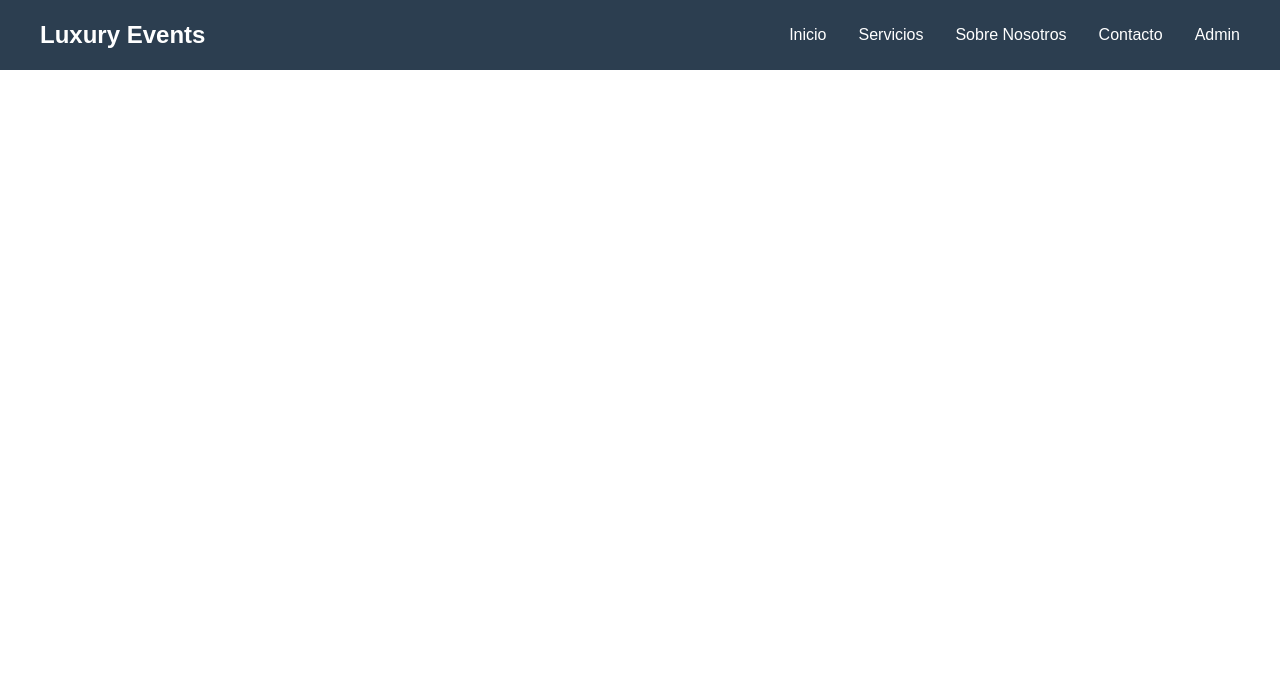
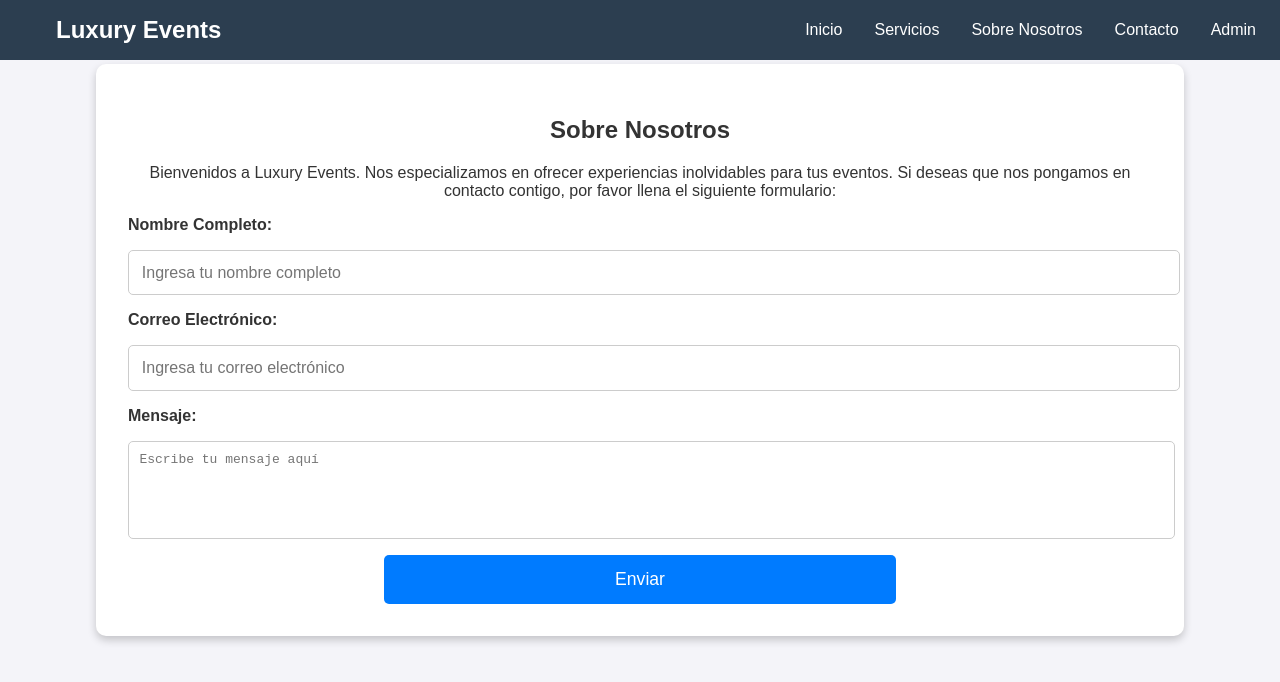
Before and after one commit to kevinkalvin62/eventos_sociales, a plain HTML site: page contacto.html in a window 1280 px wide. Drawn offline with Linux system fonts and the light colour scheme.

Commit message:
pagina de sobre nosotros llena, con css personal izado, se supone nada debio romperse pero pues XD

```diff
--- a/Componentes/CSS/index.css
+++ b/Componentes/CSS/index.css
@@ -5,6 +5,7 @@
     --text-color: #333;
     --light-bg: #ecf0f1;
 }
+
 
 * {
     margin: 0;
--- /dev/null
+++ b/Componentes/CSS/ptt.css
@@ -0,0 +1,130 @@
+
+body {
+    font-family: Arial, sans-serif;
+    margin: 0;
+    padding: 0;
+    background-color: #f4f4f9;
+    color: #333;
+}
+
+
+.about-us-section {
+    width: 80%;
+    margin: 5% auto;
+    background-color: #ffffff;
+    box-shadow: 0 4px 8px rgba(0, 0, 0, 0.2);
+    border-radius: 10px;
+    padding: 2em;
+    text-align: center;
+}
+
+
+.contact-form {
+    display: flex;
+    flex-direction: column;
+    gap: 1em;
+}
+
+.contact-form label {
+    font-weight: bold;
+    text-align: left;
+}
+
+.contact-form input,
+.contact-form textarea {
+    width: 100%;
+    padding: 0.8em;
+    border: 1px solid #ccc;
+    border-radius: 5px;
+    font-size: 1em;
+}
+
+.contact-form textarea {
+    resize: none;
+}
+
+.submit-button {
+    width: 50%;
+    margin: 0 auto;
+    padding: 0.8em 1.5em;
+    background-color: #007bff;
+    color: #fff;
+    font-size: 1.1em;
+    border: none;
+    border-radius: 5px;
+    cursor: pointer;
+    transition: background-color 0.3s ease;
+}
+
+.submit-button:hover {
+    background-color: #0056b3;
+}
+
+
+@media (max-width: 768px) {
+    .about-us-section {
+        width: 95%;
+        margin: 3% auto;
+    }
+    .submit-button {
+        width: 70%;
+    }
+}
+.header {
+    background-color: var(--primary-color);
+    padding: 1rem;
+    color: white;
+    position: fixed;
+    width: 100%;
+    top: 0;
+    z-index: 1000;
+}
+
+.nav {
+    display: flex;
+    justify-content: space-between;
+    align-items: center;
+    max-width: 1200px;
+    margin: 0 auto;
+}
+
+.logo {
+    font-size: 1.5rem;
+    font-weight: bold;
+}
+
+.nav-links {
+    display: flex;
+    gap: 2rem;
+}
+
+.nav-links a {
+    color: white;
+    text-decoration: none;
+    transition: color 0.3s;
+}
+
+.nav-links a:hover {
+    color: var(--accent-color);
+}
+
+.hero {
+    height: 100vh;
+    background-image: url('D:\GitGub\eventos_sociales\Componentes\Servicios\banerprincipal.jpeg');
+    background-size: cover;
+    background-position: center;
+    display: flex;
+    align-items: center;
+    justify-content: center;
+    text-align: center;
+    color: white;
+    padding-top: 60px;
+}
+
+:root {
+    --primary-color: #2c3e50;
+    --secondary-color: #e74c3c;
+    --accent-color: #f1c40f;
+    --text-color: #333;
+    --light-bg: #ecf0f1;
+}
--- a/contacto.html
+++ b/contacto.html
@@ -4,7 +4,7 @@
     <meta charset="UTF-8">
     <meta name="viewport" content="width=device-width, initial-scale=1.0">
     <title>Contacto</title>
-    <link rel="stylesheet" href="Componentes/CSS/index.css">
+    <link rel="stylesheet" href="Componentes/CSS/ptt.css">
 </head>
 <body>
     <header class="header">
@@ -20,5 +20,23 @@
         </nav>
     </header>
     <!--Ingresar su parte aqui xd-->
+    <main>
+        <section id="about-us" class="about-us-section">
+            <h1>Sobre Nosotros</h1>
+            <p>Bienvenidos a Luxury Events. Nos especializamos en ofrecer experiencias inolvidables para tus eventos. Si deseas que nos pongamos en contacto contigo, por favor llena el siguiente formulario:</p>
+            <form action="submit_form.php" method="POST" class="contact-form">
+                <label for="full-name">Nombre Completo:</label>
+                <input type="text" id="full-name" name="full-name" placeholder="Ingresa tu nombre completo" required>
+
+                <label for="email">Correo Electrónico:</label>
+                <input type="email" id="email" name="email" placeholder="Ingresa tu correo electrónico" required>
+
+                <label for="message">Mensaje:</label>
+                <textarea id="message" name="message" placeholder="Escribe tu mensaje aquí" rows="5" required></textarea>
+
+                <button type="submit" class="submit-button">Enviar</button>
+            </form>
+        </section>
+    </main>
 </body>
 </html>
```
